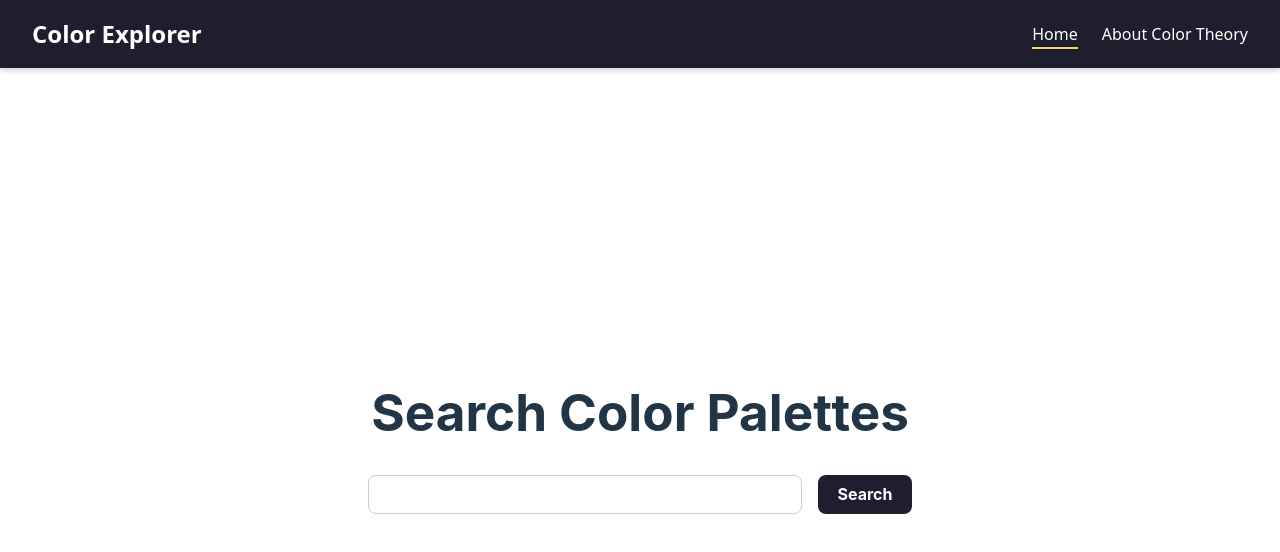
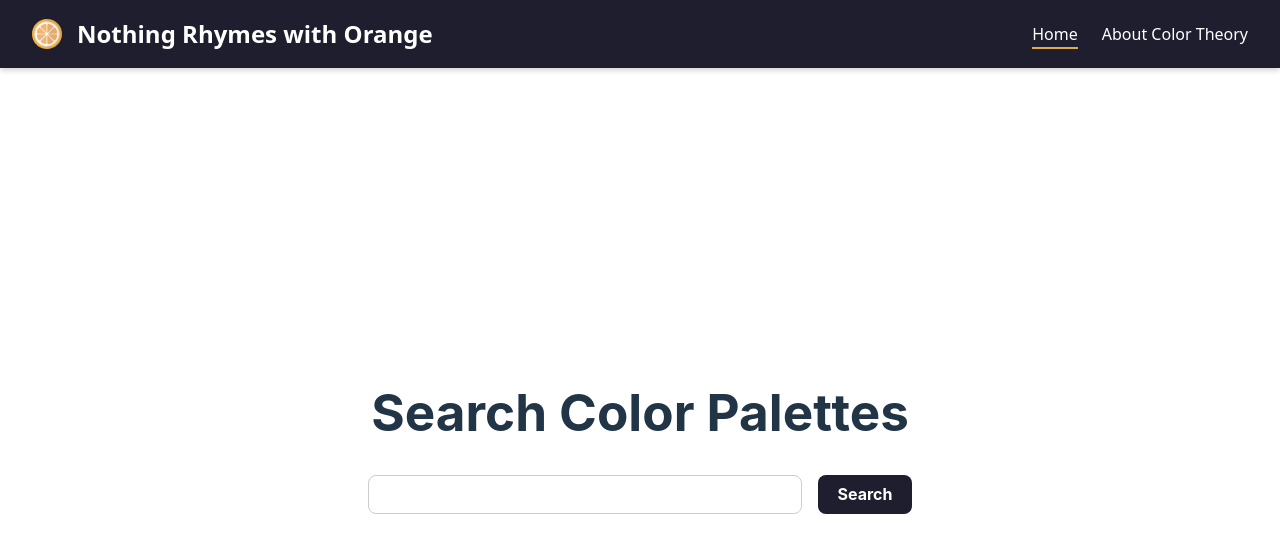
Before and after one commit to saralowenthal/Nothing-Rhymes-with-Orange, a React (Vite) app: page / in a window 1280 px wide. Shown: the top 552 px of the page. Built offline with nearby package versions, Linux system fonts and the light colour scheme.

Commit message:
Updated navbar logo

```diff
--- a/src/components/Navbar.jsx
+++ b/src/components/Navbar.jsx
@@ -10,7 +10,10 @@ export default function Navbar() {
     <nav className={styles.nav}>
 
       {/* Logo or title of the application */}
-      <div className={styles.logo}>Color Explorer</div>
+      <div className={styles.logo}>
+        <img src='orange.svg' alt="" />
+        <span>Nothing Rhymes with Orange</span>
+      </div>
 
       {/* Container for navigation links */}
       <div className={styles.links}>
--- a/src/components/Navbar.module.css
+++ b/src/components/Navbar.module.css
@@ -17,6 +17,13 @@
 .logo {
   font-size: 1.5rem;
   font-weight: bold;
+  display: flex;
+  align-items: center;
+  gap: 15px
+}
+
+.logo img {
+  height: 30px;
 }
 
 .links a {
@@ -28,10 +35,10 @@
 }
 
 .links a:hover {
-  color: #ffcc70;
+  color: #e2aa46;
 }
 
 .active {
-  border-bottom: 2px solid #ffcc70;
+  border-bottom: 2px solid #e2aa46;
   padding-bottom: 2px;
 }
```
Also changed, not shown: public/orange.svg.
